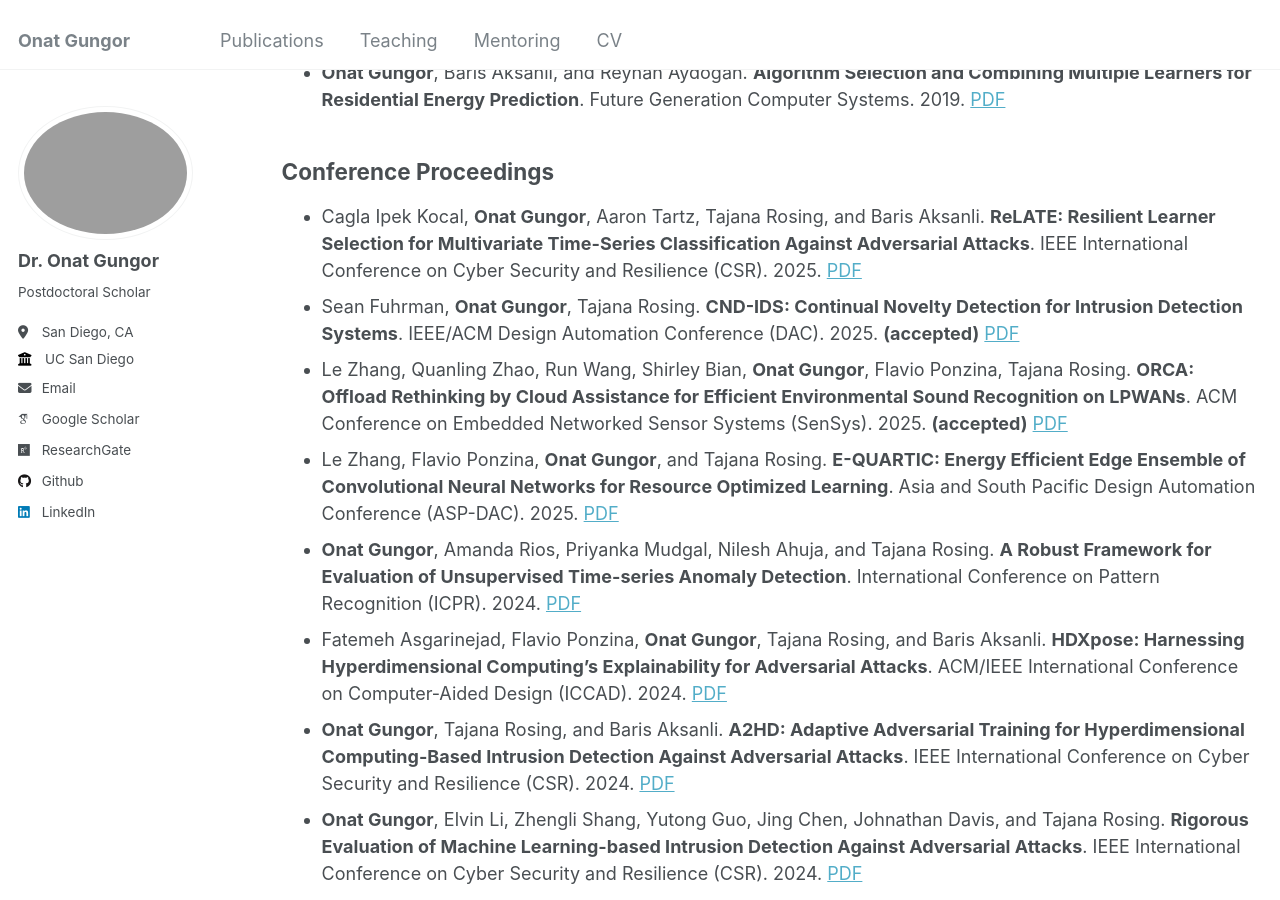
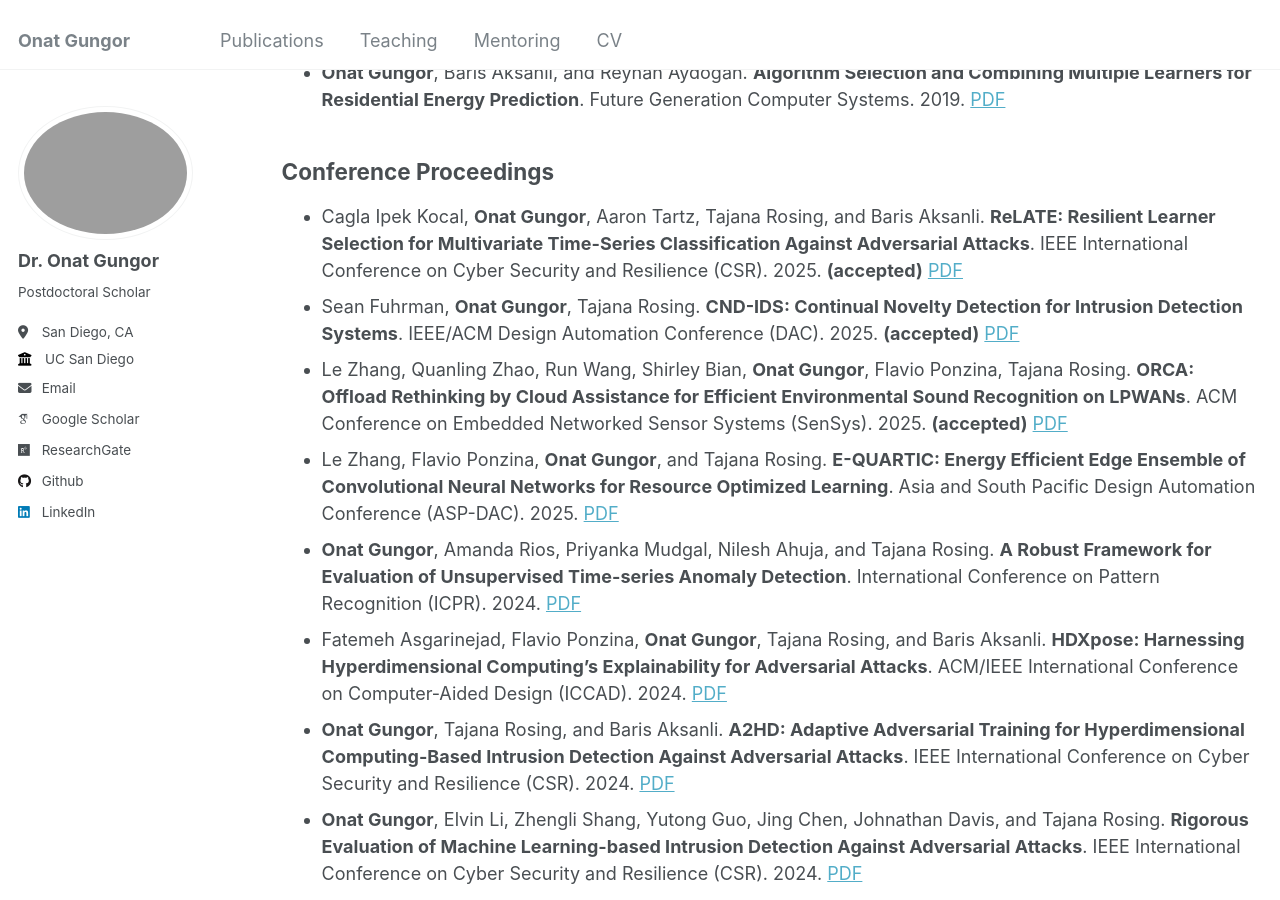
Before and after one commit to onatucsd/onatucsd.github.io, a Jekyll site: the page built from _pages/publications.md, in a window 1280 px wide and 900 px high, scrolled down 381 px. Built offline with Jekyll 4.4.1, drawn with Linux system fonts in a browser that asks for light colours; some web fonts are replaced.

Commit message:
Update publications.md

```diff
--- a/_pages/publications.md
+++ b/_pages/publications.md
@@ -13,7 +13,7 @@ author_profile: true
 * **Onat Gungor**, Baris Aksanli, and Reyhan Aydogan. **Algorithm Selection and Combining Multiple Learners for Residential Energy Prediction**. Future Generation Computer Systems. 2019. [PDF](https://www.sciencedirect.com/science/article/abs/pii/S0167739X19305795)
 
 ## Conference Proceedings
-* Cagla Ipek Kocal, **Onat Gungor**, Aaron Tartz, Tajana Rosing, and Baris Aksanli. **ReLATE: Resilient Learner Selection for Multivariate Time-Series Classification Against Adversarial Attacks**. IEEE International Conference on Cyber Security and Resilience (CSR). 2025. [PDF](https://arxiv.org/abs/2503.07882)
+* Cagla Ipek Kocal, **Onat Gungor**, Aaron Tartz, Tajana Rosing, and Baris Aksanli. **ReLATE: Resilient Learner Selection for Multivariate Time-Series Classification Against Adversarial Attacks**. IEEE International Conference on Cyber Security and Resilience (CSR). 2025. **(accepted)** [PDF](https://arxiv.org/abs/2503.07882)
 * Sean Fuhrman, **Onat Gungor**, Tajana Rosing. **CND-IDS: Continual Novelty Detection for Intrusion Detection Systems**. IEEE/ACM Design Automation Conference (DAC). 2025. **(accepted)** [PDF](https://arxiv.org/abs/2502.14094)
 * Le Zhang, Quanling Zhao, Run Wang, Shirley Bian, **Onat Gungor**, Flavio Ponzina, Tajana Rosing. **ORCA: Offload Rethinking by Cloud Assistance for Efficient Environmental Sound Recognition on LPWANs**. ACM Conference on Embedded Networked Sensor Systems (SenSys). 2025. **(accepted)** [PDF](https://arxiv.org/abs/2502.15285)
 * Le Zhang, Flavio Ponzina, **Onat Gungor**, and Tajana Rosing. **E-QUARTIC: Energy Efficient Edge Ensemble of Convolutional Neural Networks for Resource Optimized Learning**. Asia and South Pacific Design Automation Conference (ASP-DAC). 2025. [PDF](https://arxiv.org/abs/2409.08369)
```
